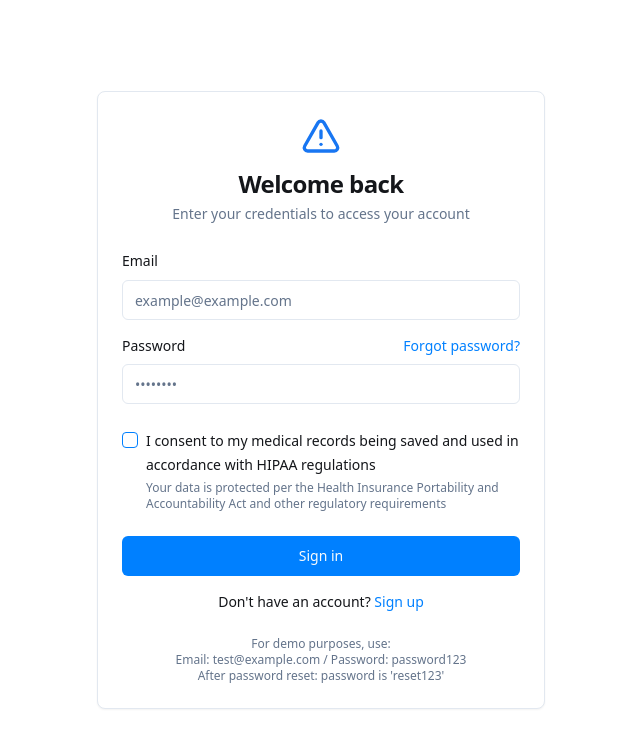
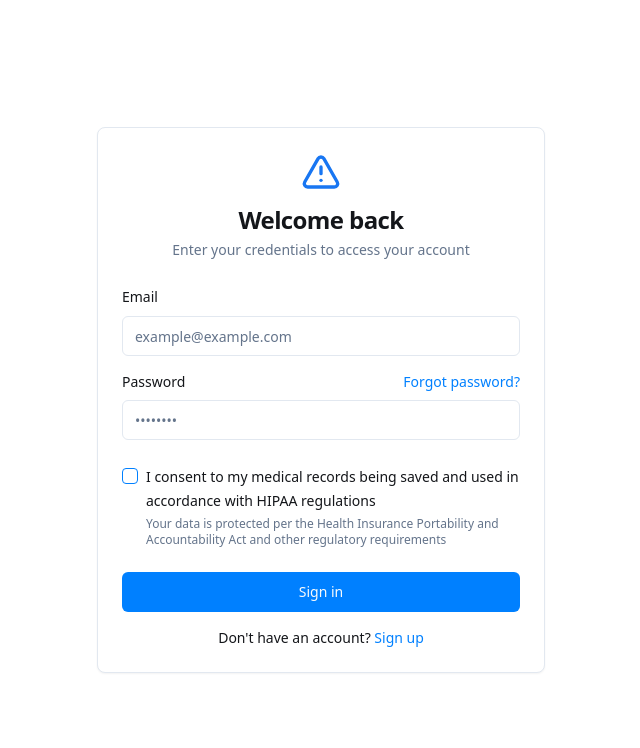
Before and after one commit to romesatoshi/aidon-update-25, a React (Vite) app: page /login in a window 1280 px wide. Shown: the top 748 px of the page, without its empty margins (319-959 px from the left). Built offline with nearby package versions, Linux system fonts and the light colour scheme.

Commit message:
Remove demo password instructions
Removed the demo password instructions from the signup and signin pages.

```diff
--- a/src/App.tsx
+++ b/src/App.tsx
@@ -4,7 +4,7 @@ import { Toaster as Sonner } from "@/components/ui/sonner";
 import { TooltipProvider } from "@/components/ui/tooltip";
 import { QueryClient, QueryClientProvider } from "@tanstack/react-query";
 import { BrowserRouter, Routes, Route, Navigate } from "react-router-dom";
-import { AuthProvider } from "@/contexts/AuthContext";
+import { AuthProvider, useAuth } from "@/contexts/AuthContext";
 import ProtectedRoute from "@/components/ProtectedRoute";
 import Index from "./pages/Index";
 import Login from "./pages/Login";
--- a/src/pages/Login.tsx
+++ b/src/pages/Login.tsx
@@ -130,11 +130,6 @@ const Login = () => {
             </div>
           </CardFooter>
         </form>
-        <div className="px-6 pb-6 text-xs text-center text-muted-foreground">
-          <p>For demo purposes, use:</p>
-          <p>Email: test@example.com / Password: password123</p>
-          <p>After password reset: password is 'reset123'</p>
-        </div>
       </Card>
     </div>
   );
```
